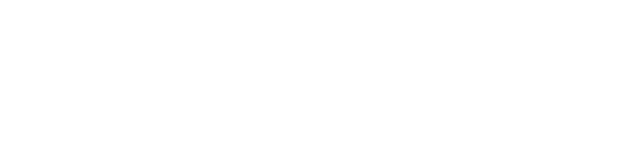
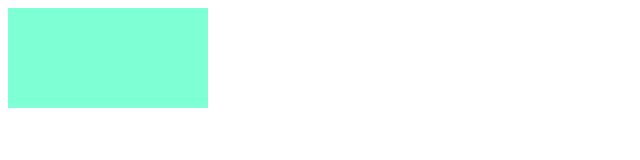
Before and after one commit to fahadkaleem/CSS-Shapes, a plain HTML site: page index.html in a window 1280 px wide. Shown: the whole page, without its empty margins (0-640 px from the left). Drawn offline with Linux system fonts and the light colour scheme.

Commit message:
Added rectangle

```diff
--- a/index.html
+++ b/index.html
@@ -6,6 +6,6 @@
     <link rel="stylesheet" href="style.css">
 </head>
 <body>
-<div class="square"></div>
+<div class="custom-background rectangle"></div>
 </body>
 </html>
--- a/style.css
+++ b/style.css
@@ -6,3 +6,8 @@
     height: 100px;
     width: 100px;
 }
+
+.rectangle{
+    height:100px;
+    width: 200px;
+}
```
